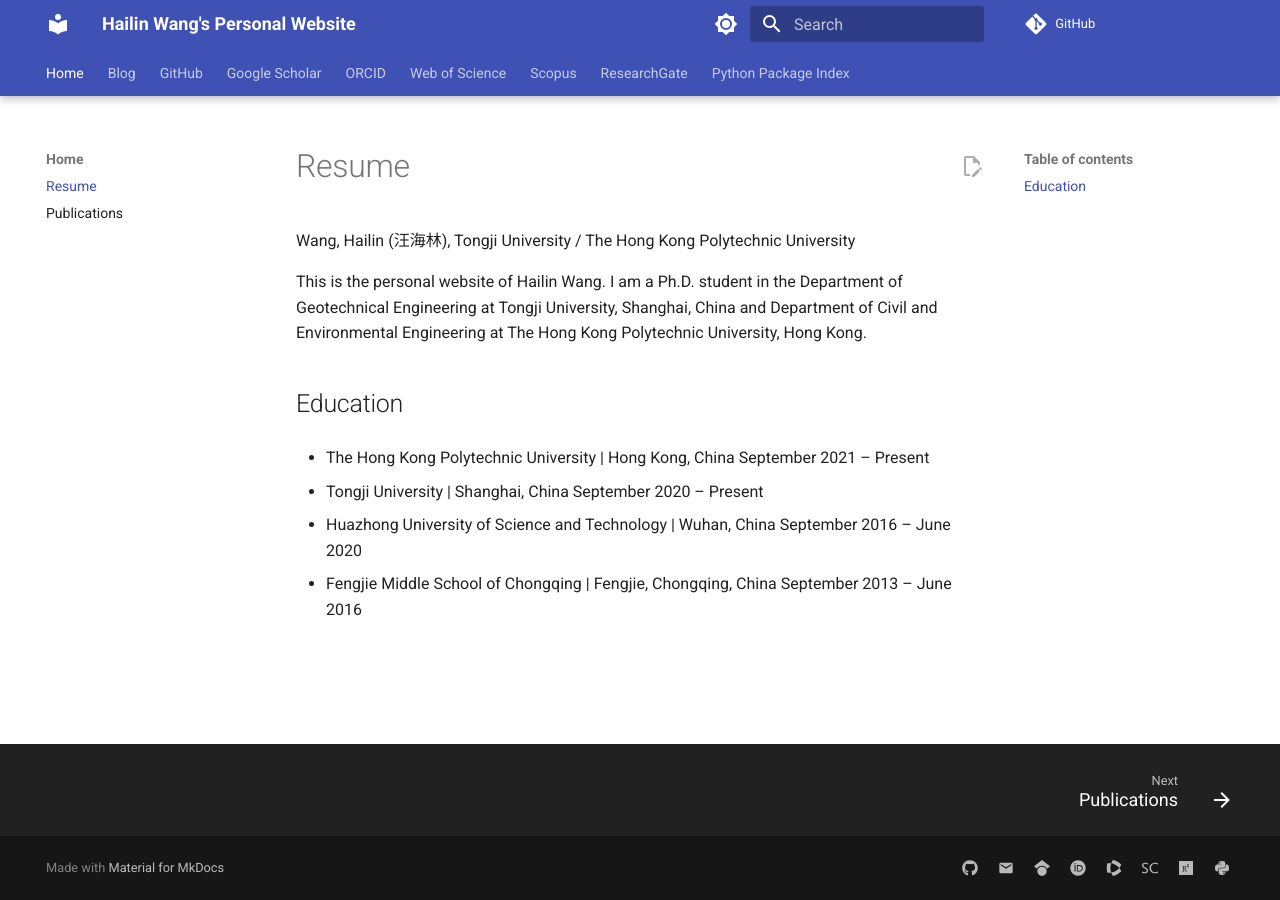
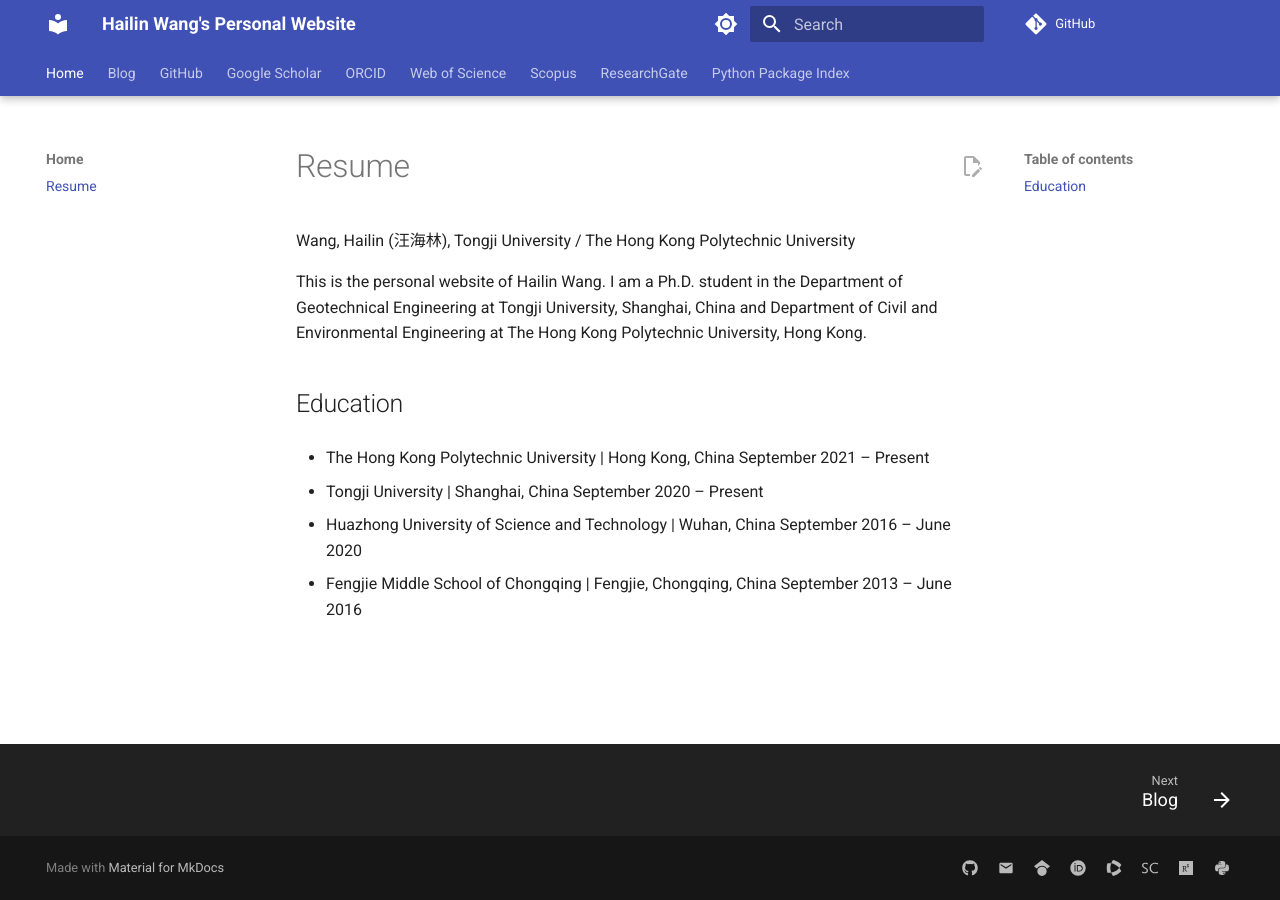
Before and after one commit to haiiliin/haiiliin.github.io, an MkDocs documentation site: the page built from docs/index.md, in a window 1280 px wide. Built offline with MkDocs 1.6.1 and Material for MkDocs 9.7.7, drawn with Linux system fonts in a browser that asks for light colours; comment, search, counter and statistics services are not loaded.

Commit message:
Do not generate publications

```diff
--- a/mkdocs.yml
+++ b/mkdocs.yml
@@ -7,7 +7,6 @@
 nav:
   - Home:
     - index.md
-    - Publications: publications.md
   - Blog:
     - blog/index.md
     - blog/tags.md
@@ -50,9 +49,6 @@
 plugins:
   - bibtex:
       bib_file: docs/bibliography.bib
-  - gen-files:
-      scripts:
-        - generate-publications.py
   - blog:
       blog_dir: blog
       blog_toc: true
```
